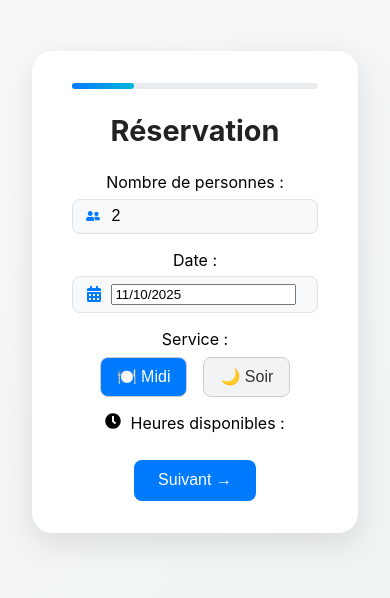
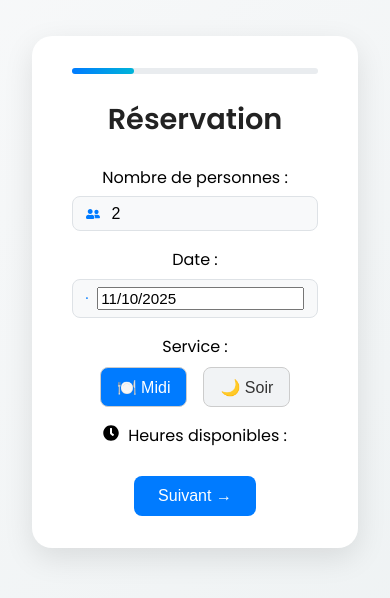
Before and after one commit to didier-coder/moom-app, a React (Create React App) app in the folder frontend/: page / in a window 390 px wide. Shown: the part 162-760 px from the top of the page. Built offline with nearby package versions, Linux system fonts and the light colour scheme.

Commit message:
Update App.css

```diff
--- a/frontend/src/App.css
+++ b/frontend/src/App.css
@@ -1,3 +1,66 @@
+body {
+  font-family: "Poppins", sans-serif;
+  background-color: #f8f9fa;
+  margin: 0;
+  padding: 0;
+}
+
+h1, h2, h3 {
+  font-weight: 600;
+  color: #222;
+}
+
+button {
+  transition: all 0.25s ease;
+}
+
+button:hover {
+  transform: scale(1.03);
+  box-shadow: 0 4px 12px rgba(0, 123, 255, 0.2);
+}
+
+input, textarea {
+  transition: box-shadow 0.25s ease;
+}
+
+input:focus, textarea:focus {
+  box-shadow: 0 0 0 3px rgba(0, 123, 255, 0.2);
+  outline: none;
+}
+
+/* Responsive layout */
+@media (max-width: 768px) {
+  .container {
+    padding: 1.5rem;
+    border-radius: 12px;
+  }
+
+  h1 {
+    font-size: 1.4rem;
+  }
+
+  input, textarea, button {
+    font-size: 0.95rem;
+  }
+}
+
+/* Petit effet d’apparition */
+.fadeIn {
+  animation: fadeIn 0.6s ease forwards;
+}
+
+@keyframes fadeIn {
+  from {
+    opacity: 0;
+    transform: translateY(8px);
+  }
+  to {
+    opacity: 1;
+    transform: translateY(0);
+  }
+}
+
+
 .App {
   text-align: center;
 }
```
